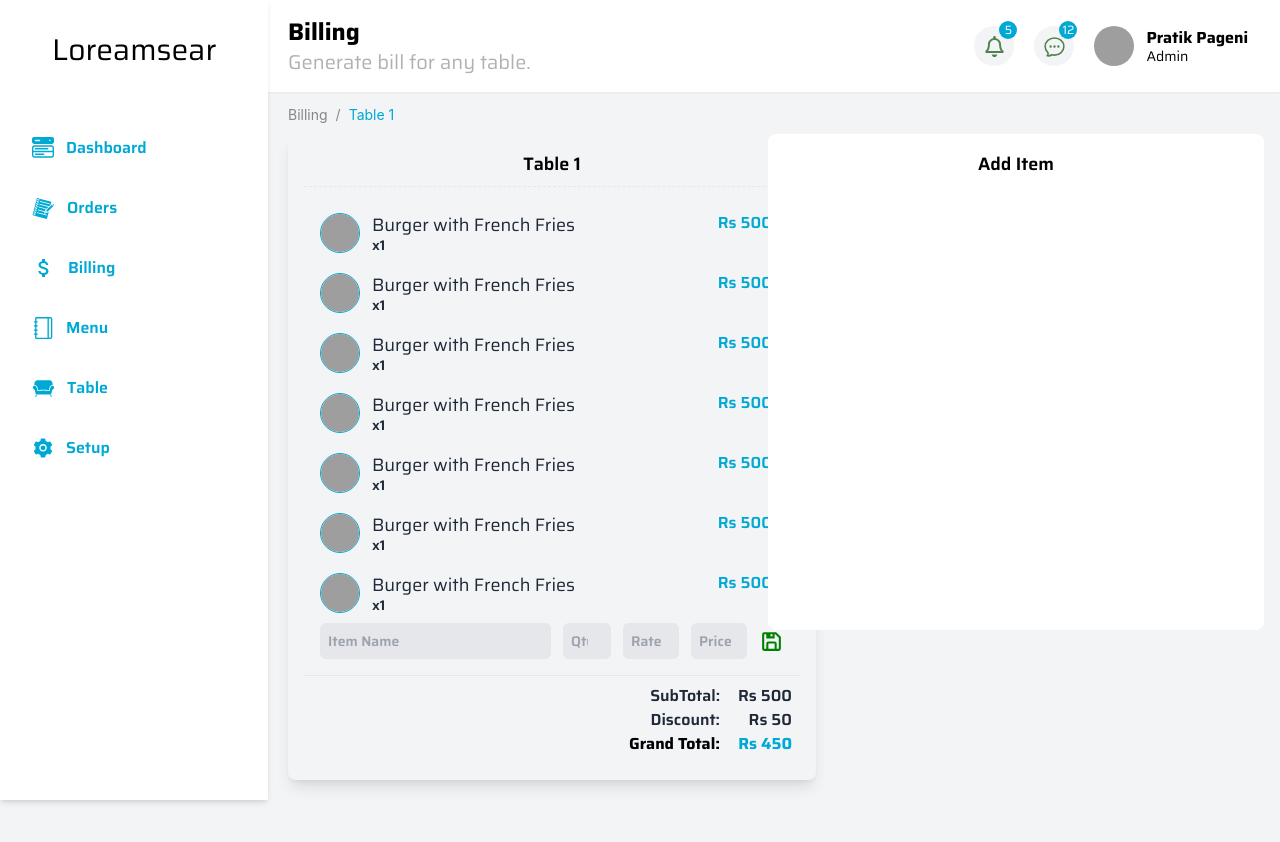
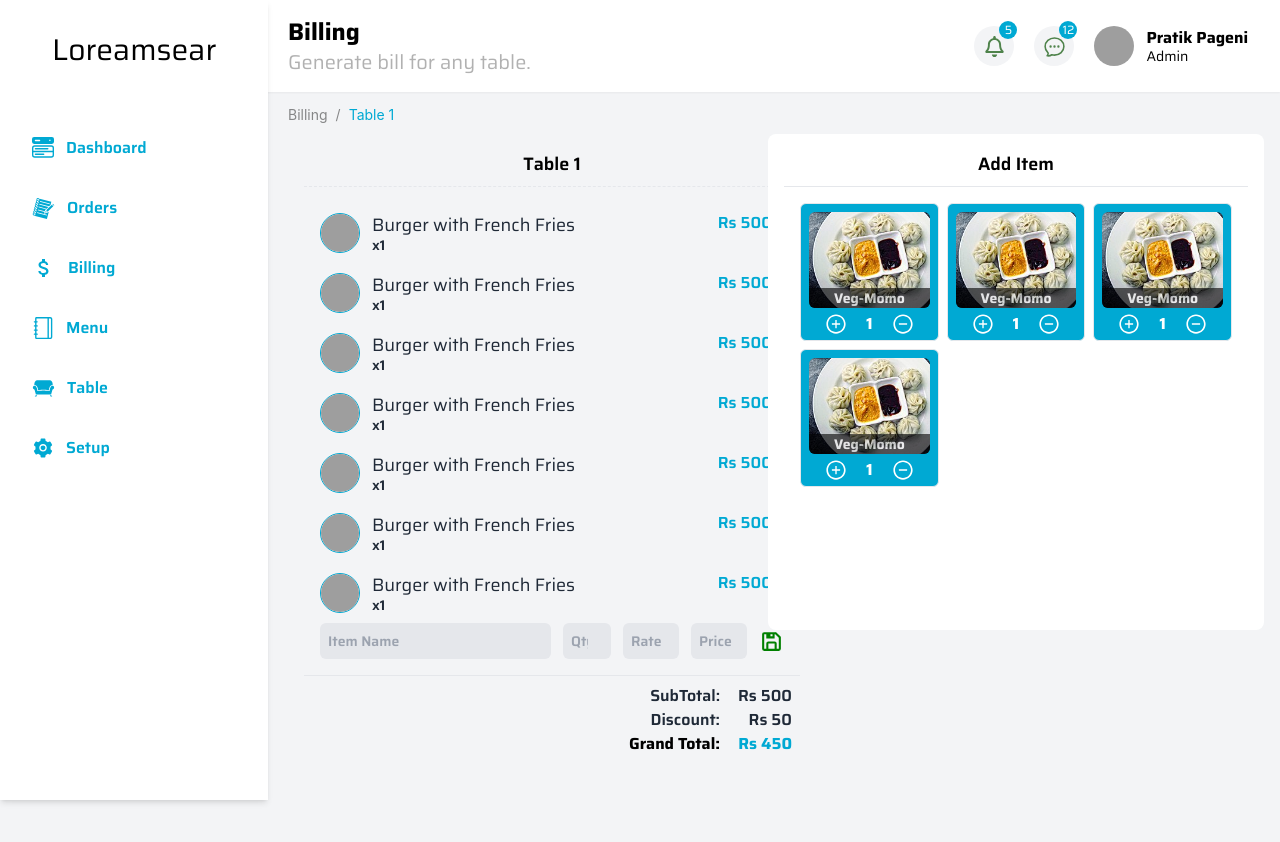
Before and after one commit to pratikpageni/QrScan-admin, a Next.js app: page /managebill in a window 1280 px wide. Shown: the top 842 px of the page. Built offline with nearby package versions, Linux system fonts and the light colour scheme; grey boxes are pictures that could not be loaded.

Commit message:
feat:AddItemCard

```diff
--- /dev/null
+++ b/components/managebill/AddItemCard.tsx
@@ -0,0 +1,29 @@
+import React from 'react';
+import { AiOutlineMinusCircle, AiOutlinePlusCircle } from 'react-icons/ai';
+
+const AddItemCard = () => {
+  return (
+    <div className='bg-brandcolor rounded-md p-2 border'>
+      <img
+        src='/img/momo.jpg'
+        alt='photo'
+        className='h-[6rem] object-cover rounded-md w-full'
+      />
+      <div className='bg-black opacity-60 text-sm font-bold text-white rounded-b-md -mt-5 text-center '>
+        <p>Veg-Momo</p>
+      </div>
+      <div className=' flex justify-between mt-1 items-center text-white -mb-1 px-4'>
+        <button className=''>
+          <AiOutlinePlusCircle size={22} />
+        </button>
+
+        <p className='font-bold'>1</p>
+        <button>
+          <AiOutlineMinusCircle size={22} />
+        </button>
+      </div>
+    </div>
+  );
+};
+
+export default AddItemCard;
--- a/pages/managebill.tsx
+++ b/pages/managebill.tsx
@@ -3,6 +3,7 @@ import React from 'react';
 import { Breadcrumb } from 'antd';
 import Link from 'next/link';
 import { BiSave } from 'react-icons/bi';
+import AddItemCard from '@/components/managebill/AddItemCard';
 
 const managebill = () => {
   return (
@@ -27,10 +28,17 @@ const managebill = () => {
         ]}
       />
       <div className='flex gap-x-6'>
-        <div className=' order-2 bg-white rounded-lg text-center overflow-y-scroll h-[31rem] fixed right-4 p-4 text-lg font-semibold w-[31rem]'>
-          Add Item
+        <div className=' order-2 bg-white rounded-lg  overflow-y-scroll h-[31rem] fixed right-4 p-4  w-[31rem]'>
+          <div className='font-semibold text-center text-lg '>
+            <p className='pb-2 border-b'>Add Item</p>
+          </div>
+          <div className='grid grid-cols-3 gap-2 p-4'>
+            {[0, 0, 0, 0].map((data, index) => {
+              return <AddItemCard />;
+            })}
+          </div>
         </div>
-        <div className='w-[33rem] order-1 rounded-lg text-center p-4 text-lg font-semibold right-0 shadow-lg'>
+        <div className='w-[33rem] order-1 rounded-lg text-center p-4 text-lg font-semibold right-0 '>
           <h1 className=' border-dashed border-b pb-2'>Table 1</h1>
           <div className='p-4  border-b'>
             {[0, 0, 0, 0, 0, 0, 0].map((data, index) => {
--- a/tsconfig.json
+++ b/tsconfig.json
@@ -18,6 +18,6 @@
       "@/*": ["./*"]
     }
   },
-  "include": ["next-env.d.ts", "**/*.ts", "**/*.tsx"],
+  "include": ["next-env.d.ts", "**/*.ts", "**/*.tsx", "components/managebill"],
   "exclude": ["node_modules"]
 }
```
Also changed, not shown: public/img/momo.jpg (added).
